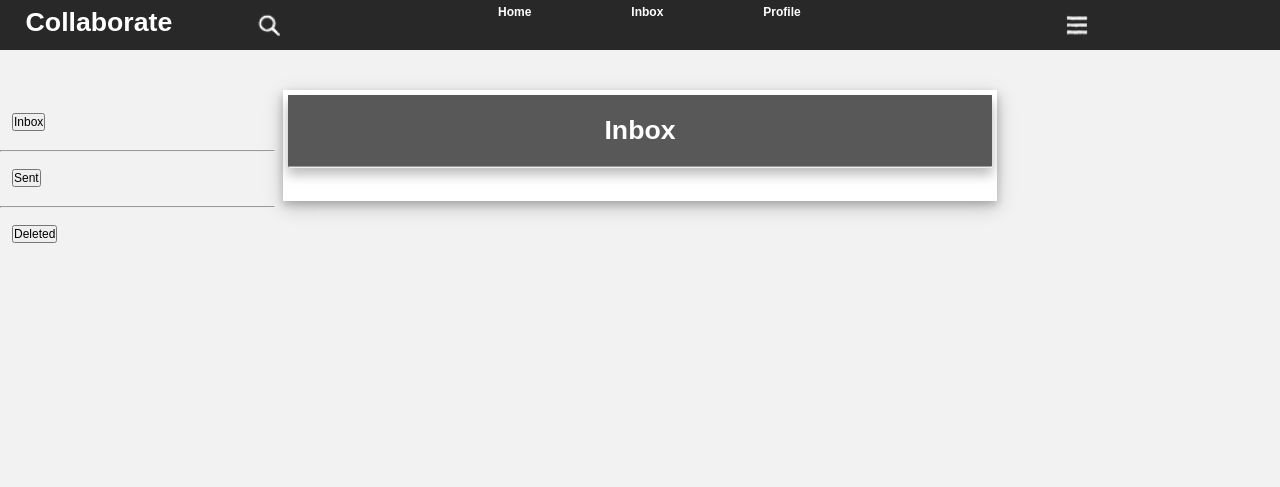
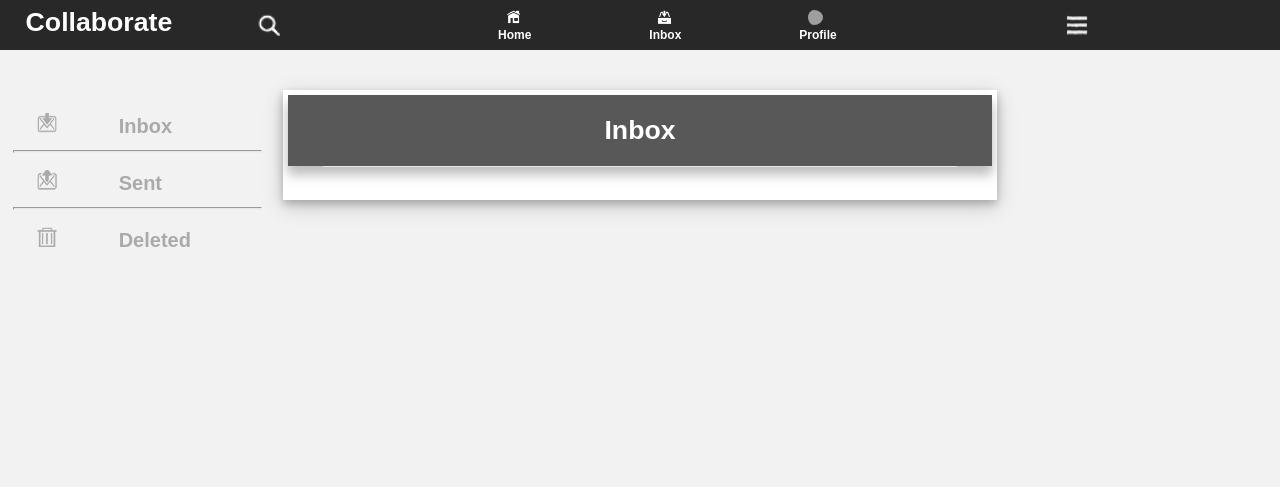
Before and after one commit to gabrielrodriguez89/Collaborate, a PHP site: page /inc/inbox.php in a window 1280 px wide. Shown: the top 487 px of the page. Run offline with PHP 8.4, Linux system fonts and the light colour scheme; the visitor is signed in with stand-in values (Sample User, id 1); tables that the repository leaves empty or names only in its code hold one stand-in row (values such as "Sample post"); grey boxes are pictures that could not be loaded.

Commit message:
Add files via upload
-updated UX/UI
-corrected bugs

```diff
--- a/inc/change_bio.php
+++ b/inc/change_bio.php
@@ -20,7 +20,7 @@ display form to user to allow them to change profile information
 	print ("<div id='changeAbout'>");
 	print ("<div id='changeAbout2'>");
 	print ("<h1>About me</h1><br/>");
-	print ("<form action='<?php echo htmlspecialchars($_SERVER['PHP_SELF']);?>' method='POST'>");
+	print ("<form action='#' method='POST'>");
 	print ("<label for='fname'>First Name</label>");
 	print ("<input type='text' name='fname' value='$user_fname'><br/><br/>");
 	print ("<label for='lname'>Last Name</label>");
--- a/inc/connect.php
+++ b/inc/connect.php
@@ -286,10 +286,10 @@ function GetMessages($grab_messages, $x)
 	try
 	{
 		$con = Connect();
-        $get_messages = mysqli_query($con, $grab_messages);
+
 		$sub = "";
 
-		if ($get_messages)
+		if ($get_messages = mysqli_query($con, $grab_messages))
 		{
 			$numrows_read = mysqli_num_rows($get_messages);
 			while ($get_msg = mysqli_fetch_assoc($grab_messages))
@@ -360,18 +360,21 @@ function GetMessages($grab_messages, $x)
 			//display empty message to user based upon which message screen they are on
 			switch ($x) {
 				case '0'://inbox
-						print("<h3>Inbox Empty</h3>");
-						print ("<hr class='hr'/>");
+				        print ("<img class='empty' src='./../img/inbox_over.png' alt='No Messages' />");
+						print ("<h2>Inbox Empty</h2>");
+						print ('<div id="hr"></div>');
 						print ("<br/><br/>");
 					break;
 				case '1'://deleted
-						print ("<h2>Read Messages Empty</h2>");
-						print ("<hr class='hr'/>");
+				        print ("<img class='empty' src='./../img/inbox_over.png' alt='No Messages' />");
+						print ("<h2>No erased messages</h2>");
+						print ('<div id="hr"></div>');
 						print ("<br/><br/>");
 					break;
 				default: //sent
-						print ("<h2>Sent Messages Empty</h2>");
-						print ("<hr class='hr'/>");
+				        print ("<img class='empty' src='./../img/inbox_over.png' alt='No Messages' />");
+						print ("<h2>Your sent box is empty</h2>");
+						print ('<div id="hr"></div>');
 						print ("<br/><br/>");
 					break;
 			}
@@ -401,13 +404,13 @@ function ShowFilter()
 	print ('<input type="image" src="./../img/search.png" alt="Submit" name="submit">');
     print ('</form><br/>');
     print ('</div>');
-	print("<span id='adv' onclick='Advance()'>Advanced</span>");
-	print("<span id='clr' onclick='CLR()'>Close</span>");
-    print ('<hr class="hr"/>');
+	print ("<span id='adv' onclick='Advance()'>Advanced</span>");
+	print ("<span id='clr' onclick='CLR()'>Close</span>");
+    print ('<div id="hr"></div>');
     print ('<div id="filter-people">');
     print ('<a href="otherusers.php"><h1>People</h1></a>');
     print ('</div>');
-    print ('<hr class="hr"/>');
+    print ('<div id="hr"></div>');
     print ('<div id="filter-state">');
     print ('<form method="post" action="home.php">');
     print ('<label for="state-choice">State</label><br/>');
@@ -435,7 +438,7 @@ function ShowFilter()
     print ('<button name="state">Refine</button>');
     print ('</form>');
     print ('</div><br/><br/>');
-    print ('<hr class="hr"/>');
+    print ('<div id="hr"></div>');
     print ('</div><br/>');
     print ('<div class="bgstyle">');
 }
@@ -445,7 +448,7 @@ function UpdateUser()
 	try
 	{
 		$con = Connect();
-
+        $username = $_SESSION["username"];
 		$fname = test_input($_POST["fname"]);
 		$lname = test_input($_POST["lname"]);
 		$age = test_input($_POST["age"]);
@@ -460,9 +463,9 @@ function UpdateUser()
 		{
 			//re-establish session data so information is correct
 			$sql = mysqli_query ($con, "SELECT * FROM `collaborate`.`users` WHERE `username`='$username' LIMIT 1");
-			SetUser($sql);
+
 			//redirect user to their profile
-			header("Location: $username");
+			header("Location: profile.php?u=$username");
 		}
 		else
 		{
@@ -503,40 +506,46 @@ function ShowBody($k)
 			print ("Collaborate");
 			print ("</div>");
 			print ('<div id="search_bar2">');
+			print ("<div id='img'>");
+			print ('<input type="image" id="search_img" src="./../img/search.png" onclick="SearchBar()"><span class="tooltip">Search</span>');
+			print ("</div>");
 			print ('<div id="form">');
 			print ('<form action="home.php" method="get" id="search">');
 			print ('<input type="text" name="mysqli_query" placeholder="Search">');
+			print ('<input type="image" src="./../img/search2.png" alt="Submit" name="submit">');
 			print ('</form>');
 			print ("</div>");
-			print ('<input type="image" id="img" src="./../img/search.png" alt="Submit" name="submit" onmouseover="SearchOver()" onmouseout="SearchOut()" onclick="SearchBar()"><span class="tooltip">Search</span>');
+			print ('</div>');
+			print ("<div id='img2'>");
+			print ('<input type="image" id="" src="./../img/back.png" onclick="SearchBar()">');
 			print ('</div>');
 			print ("<div class='menuItem'>");
 			print ("<div id='hideMenu'>");
-	        print ("<a href='home.php' class='a' >Home</a>");
-			print ("<a href='inbox.php' class='a'>Inbox</a>");
-			print ("<a href='profile.php?u=$username' class='a'>Profile</a>");
+	        print ("<a href='home.php' class='a' ><img id='home3' src='./../img/home.png' alt='Home' />Home</a>");
+			print ("<a href='inbox.php' class='a'><img id='inbox_icon3' src='./../img/inbox.png' alt='Inbox' />Inbox</a>");
+			print ("<a href='profile.php?u=$username' class='a'><img id='pic3' src='$pic' alt='$username'/>Profile</a>");
 			print ("</div>");
 			print ("<div class='dropdown2'>");
-			print ('<input type="image" src="./../img/hamburger.png" id="dropbtn" onmouseover="HamOver()" onmouseout="HamOut()" onclick="DropDown()">');
+			print ('<input type="image" src="./../img/hamburger.png" id="dropbtn" onclick="DropDown()">');
 			print ('<div id="dropdown-content">');
 			print ("<a href='manage_account.php'  class='a'><img id='signout2' src='./../img/settings.png' alt='Logout'/>Settings</a>");
-			print ("<hr class='hr'/>");
+			print ("<hr id='hr'/>");
 			print ("<a href='logout.php' class='a'><img id='signout2' src='./../img/signout.png' alt='Logout'/>Logout</a>");
 			print ('</div>');
 			print ("</div>");
 			print ("</div>");
 			print ("<div class='dropdown'>");
-			print ('<input type="image" src="./../img/hamburger.png" id="dropbtn2" onmouseover="HamOver2()" onmouseout="HamOut2()" onclick="DropDown2()">');
-			print ('<div id="dropdown-content2" >');
-			print ("<a href='home.php'  class='a'><img id='home2' src='./../img/home.png' alt='Home' />Home</a>");
-			print ("<hr class='hr'/>");
-			print ("<a href='inbox.php' class='a'><img id='inbox_icon2' src='./../img/inbox.png' alt='Inbox' />Inbox</a>");
-			print ("<hr class='hr'/>");
-			print ("<a href='profile.php?u=$username' class='a'><img id='pic2' src='$pic' alt='$username'/>Profile</a>");
-			print ("<hr class='hr'/>");
-			print ("<a href='manage_account.php' class='a'><img id='manage2' src='./../img/settings.png' alt='Settings' />Settings</a>");
-			print ("<hr class='hr'/>");
-			print ("<a href='logout.php' class='a'><img id='signout2' src='./../img/signout.png' alt='Logout'/>Logout</a>");
+			print ('<input type="image" src="./../img/hamburger.png" id="dropbtn2" onclick="DropDown2()">');
+			print ('<div id="dropdown-content2">');
+			print ("<a href='home.php'><img id='home2' src='./../img/home.png' alt='Home' /><span id='txt'>Home</span></a>");
+			print ("<hr id='hr'/>");
+			print ("<a href='inbox.php'><img id='inbox_icon2' src='./../img/inbox.png' alt='Inbox' /><span id='txt'>Inbox</span></a>");
+			print ("<hr id='hr'/>");
+			print ("<a href='profile.php?u=$username'><img id='pic2' src='$pic' alt='$username'/><span id='txt'>Profile</span></a>");
+			print ("<hr id='hr'/>");
+			print ("<a href='manage_account.php'><img id='manage2' src='./../img/settings.png' alt='Settings' /><span id='txt'>Settings</span></a>");
+			print ("<hr id='hr'/>");
+			print ("<a href='logout.php'><img id='signout2' src='./../img/signout.png' alt='Logout'/><span id='txt'>Logout</span></a>");
 			print ("</div>");
 			print ("</div>");
 			print ("</div>");
--- a/inc/inbox.php
+++ b/inc/inbox.php
@@ -15,17 +15,18 @@ Collaborate 2017-2018
 ?>
 <div id="message-nav">
     <div id="message-nav-buttons">
-		<a href="inbox.php"><button>Inbox</button></a>
-		<hr class="hr"/>
-		<a href="sent.php"><button>Sent</button></a>
-		<hr class="hr"/>
-		<a href="deleted.php"><button>Deleted</button></a>
+		<a href="inbox.php"><img src='./../img/inbox_icon.png' alt='Inbox' />Inbox</a>
+		<hr id="hr2"/>
+		<a href="sent.php"><img src='./../img/sent.png' alt='Sent' />Sent</a>
+		<hr id="hr2"/>
+		<a href="deleted.php"><img src='./../img/trash.png' alt='Sent' />Deleted</a><br/>
 	</div>
 </div>
 <br/>
 <div class="bgstyle">
+    <div id="msg">
     <h2 id='messageHead' >Inbox</h2>
-	<hr class="hr"/>
+	<div id="hr"></div>
 	<br/><br/>
 <?php
   //retreive messages that are for user
@@ -33,7 +34,7 @@ Collaborate 2017-2018
   //call to function to get messages
   GetMessages($get_messages, 0);
 ?>
-
+</div>
 </div>
 <br/>
 <?php
```
Also changed, not shown: inc/deleted.php (+7 -7 lines), inc/profile.php (+13 -33 lines), inc/sent.php (+7 -7 lines).
